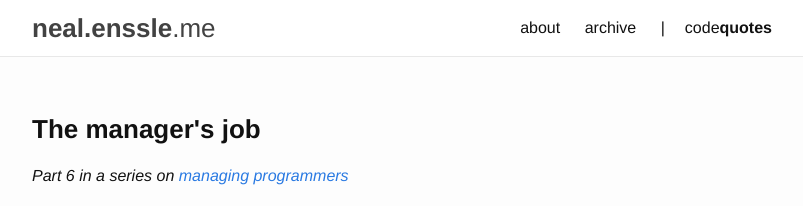
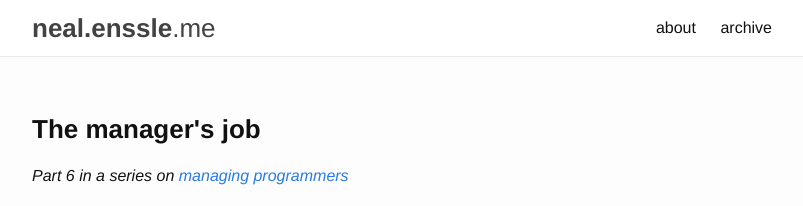
Before and after one commit to nealenssle/nealenssle.github.io, a Jekyll site: the page built from index.html, in a window 1280 px wide. Shown: the top 206 px of the page, without its empty margins (238-1041 px from the left). Built offline with Jekyll 4.4.1, drawn with Linux system fonts in a browser that asks for light colours.

Commit message:
Remove linke to CodeQuotes in header.

```diff
--- a/_includes/header.html
+++ b/_includes/header.html
@@ -19,7 +19,6 @@
           {% if page.url != "/" %}<a class="page-link" href="/">home</a>{% endif %}
           <a class="page-link" href="/about">about</a>
           <a class="page-link" href="/archive">archive</a>
-          <span style="margin-left: 20px;">|</span><a class="page-link" href="http://codequotes.com">code<strong>quotes</strong></a>
         </div>
       </nav>
 
```
